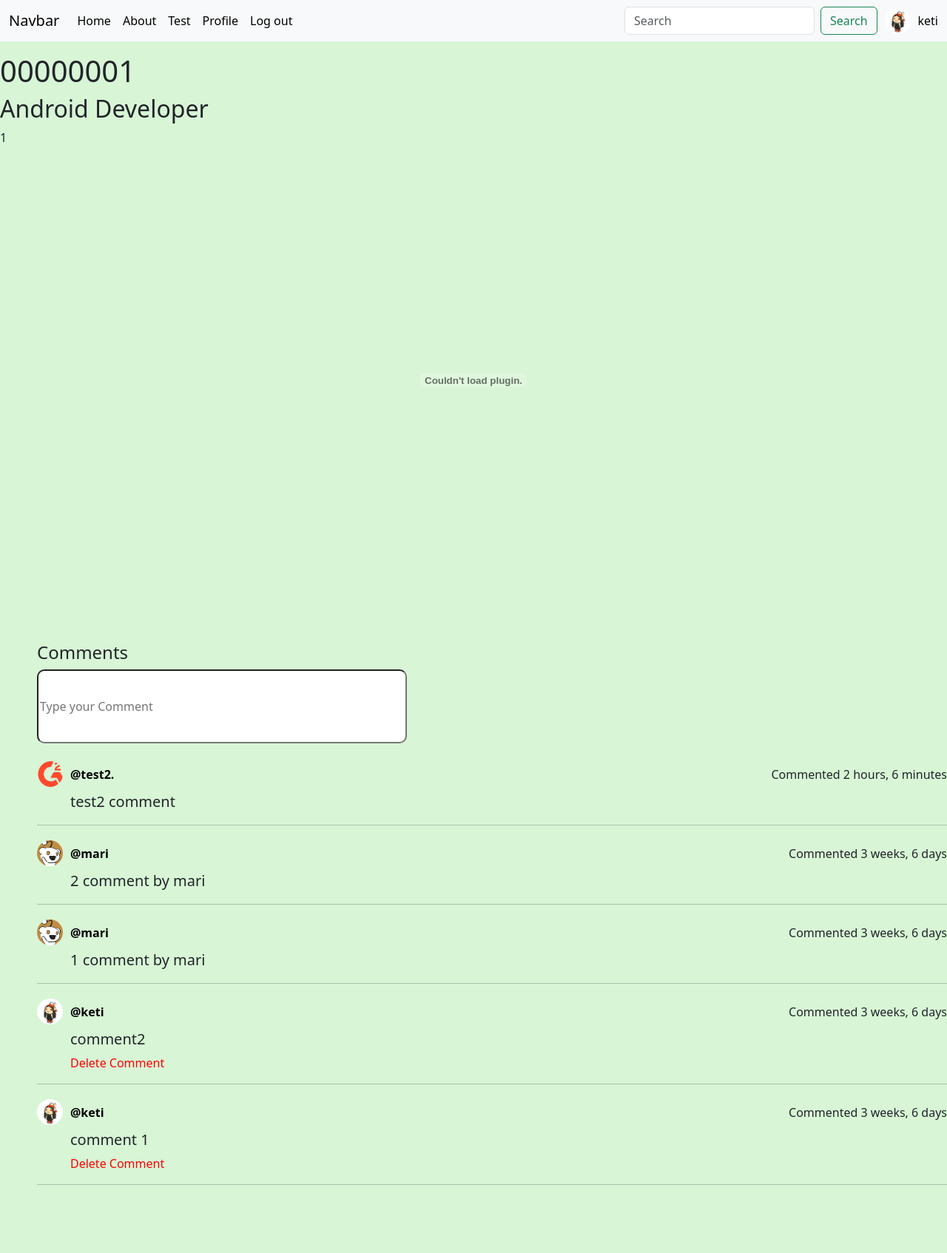
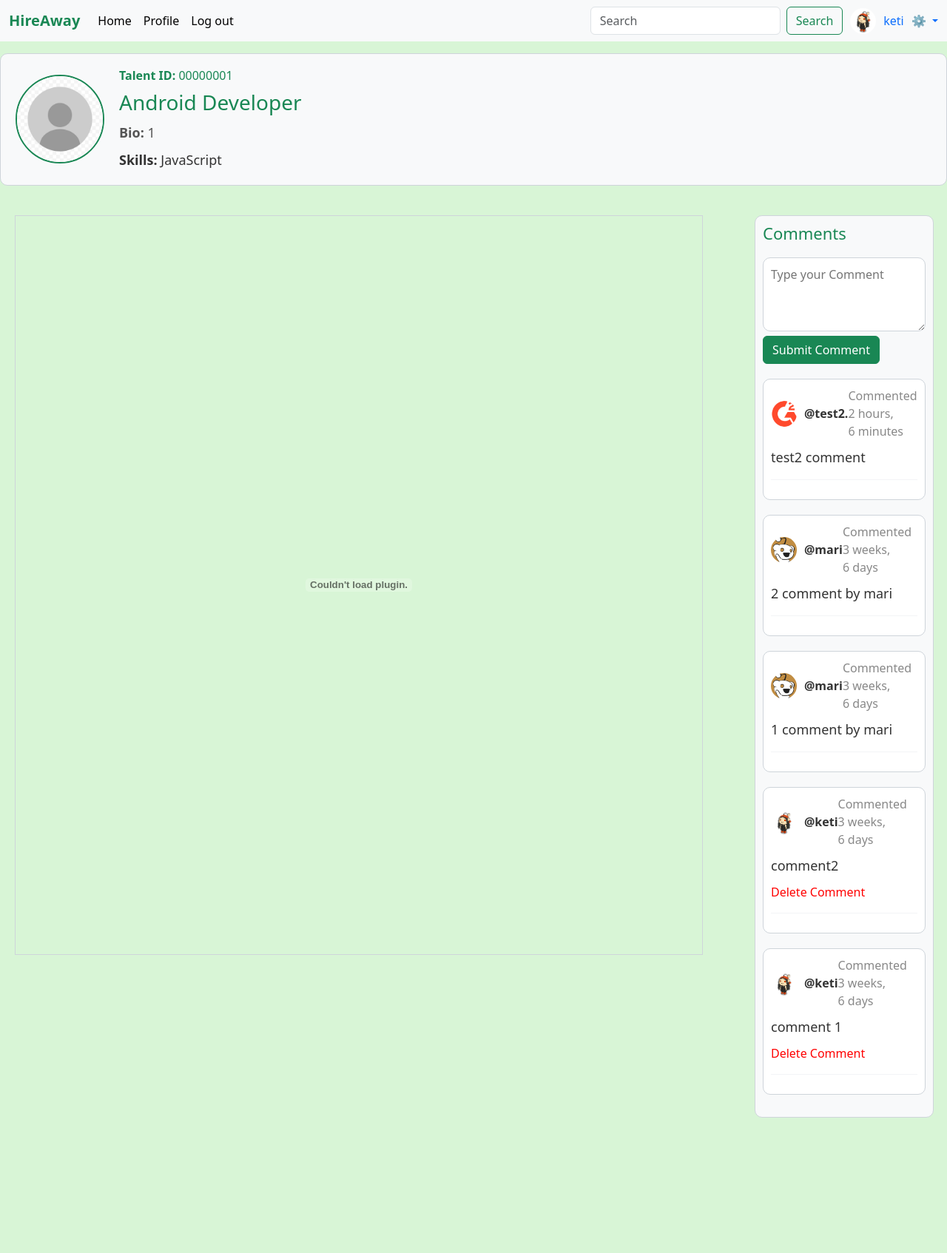
Before and after one commit to Kateone26/finalProject, a Django app: page /reading/7 in a window 1280 px wide. Shown: the whole page at 74% size. After the commit the page ends 1511 px from the top, so only its background shows below. Run offline with Django 5.2, Linux system fonts and the light colour scheme; a user stored in the database is signed in; data comes from the database, SQL or seed files in the repository; both versions use the stored data as it was after the commit.

Commit message:
Homework 18 / almost final version

```diff
--- a/myweb/base/models.py
+++ b/myweb/base/models.py
@@ -48,6 +48,7 @@ class Talents(models.Model):
         # return f"{self.talentCode} {self.positions}"
         return f"{self.talentCode} - {', '.join([position.name for position in self.positions.all()])}"
 
+
 class User(AbstractUser):
     talents = models.ManyToManyField(Talents, related_name='users', blank=True)
     avatar = models.ImageField(null=True, default='reditprof.png')
--- a/myweb/base/templates/base/profile.html
+++ b/myweb/base/templates/base/profile.html
@@ -5,7 +5,7 @@
 {% block content %}
 
 <!--<h1 style="text-align: center; margin:30px 0 30px 0;">My Favourite Freelancers</h1>-->
-<a href="{% url 'update_user' %}">Update user</a>
+<!--<a style="margin-bottom:5px;" class="btn btn-success" href="{% url 'update_user' %}">Update user</a>-->
 {% include 'base/talents.html' %}
 
 {% endblock %}
--- a/myweb/base/templates/base/reading.html
+++ b/myweb/base/templates/base/reading.html
@@ -3,56 +3,65 @@
 {% block title %} <title>Reading CV</title> {% endblock %}
 
 {% block content %}
-<h1>{{ cv_file.talentCode }}</h1>
-<h2>
+<div style="display: flex; gap: 20px; align-items: center; padding: 20px; border: 1px solid #ced4da; border-radius: 10px; background-color: #f8f9fa;">
+    <img
+        style="width: 120px; height: 120px; border-radius: 50%; object-fit: cover; border: 2px solid #198754;"
+        src="{{ cv_file.image.url }}"
+        alt="Talent Image">
+    <div>
+        <h1 style="font-size: 16px; color: #198754; margin: 0 0 10px 0;"><strong>Talent ID:</strong> {{ cv_file.talentCode }}</h1>
+        <h2 style="font-size: 28px; color: #198754; margin: 0 0 10px 0;">
             {% for position in cv_file.positions.all %}
                 {{ position.name }}{% if not forloop.last %}, {% endif %}
             {% endfor %}
         </h2>
-<p>{{ cv_file.bio }}</p>
+        <p style="font-size: 18px; color: #555; margin: 0 0 10px 0;"><strong>Bio:</strong> {{ cv_file.bio }}</p>
+        <p style="font-size: 18px; color: #333; margin: 0;">
+            <strong>Skills:</strong>
+            {% for skill in cv_file.skills.all %}
+                {{ skill.name }}{% if not forloop.last %}, {% endif %}
+            {% endfor %}
+        </p>
+    </div>
+</div>
 
+<div style="display: flex; gap: 50px; margin: 20px auto; max-width: 1800px; padding: 20px;">
+    <!-- PDF Viewer -->
+
+    <div style="flex: 0 0 75%; text-align: center;">
         {% load static %}
+        <embed src="{% static cv_file.file.url %}" width="100%" height="1000px" style="border: 1px solid #ced4da;">
+    </div>
 
-<embed src="{% static cv_file.file.url %}" width="100%" height="600px">
-<!--<iframe src="{% static cv_file.file.url %}" width="100%" height="600px"></iframe>-->
-<!--<a href="{% static cv_file.file.url %}" download>Download File</a>-->
-
-<br><br><br>
-<div style="margin-left: 50px;">
-    <h4>Comments</h4>
+    <!-- Comments -->
+    <div style="flex: 1; max-width: 25%; margin-left: 20px; padding: 10px; border: 1px solid #ced4da; border-radius: 10px; background-color: #f8f9fa;">
+        <h4 style="font-size: 22px; color: #198754; margin-bottom: 20px;">Comments</h4>
         {% if request.user.is_authenticated %}
-        <form action="" method="POST">
+            <form action="" method="POST" style="margin-bottom: 20px;">
                 {% csrf_token %}
-            <input style="width:500px; height:100px; border-radius:10px;" name="body" placeholder="Type your Comment">
+                <textarea name="body" placeholder="Type your Comment" style="width: 100%; height: 100px; border-radius: 10px; padding: 10px; border: 1px solid #ced4da;"></textarea>
+                <button type="submit" class="btn btn-success">Submit Comment</button>
             </form>
         {% endif %}
 
-    <br>
         {% for comment in cv_comments %}
-        <div style="margin-bottom: 20px;">
-            <div style="display: flex; align-items: center; justify-content: space-between;">
+            <div style="margin-bottom: 20px; padding: 10px; border: 1px solid #ced4da; border-radius: 10px; background-color: #ffffff;">
+                <div style="display: flex; align-items: center; justify-content: space-between; margin-bottom: 10px;">
                     <div style="display: flex; align-items: center; gap: 10px;">
-                    <a style="display: flex; align-items: center; gap: 10px;" href="{% url 'profile' comment.user.id %}">
-                        <img style="max-width: 100%; width: 35px; height: 35px; border-radius: 50px; object-fit: cover;" class="avatar" src="{{ comment.user.avatar.url }}">
-                        <p style="margin: 0; font-weight:700;">@{{ comment.user.username }}</p>
+                        <a href="{% url 'profile' comment.user.id %}" style="display: flex; align-items: center; gap: 10px; text-decoration: none; color: #333;">
+                            <img style="width: 35px; height: 35px; border-radius: 50%; object-fit: cover;" class="avatar" src="{{ comment.user.avatar.url }}" alt="Avatar">
+                            <p style="margin: 0; font-weight: 700;">@{{ comment.user.username }}</p>
                         </a>
                     </div>
-                <p style="margin: 0;"> Commented {{ comment.created | timesince }}</p>
+                    <p style="margin: 0; color: #888;">Commented {{ comment.created | timesince }}</p>
                 </div>
-            <div style="margin-left: 45px; margin-top: 5px;">
-                <p style="margin: 0; font-size:20px;">{{ comment.body }}</p>
+                <p style="margin: 0; font-size: 18px; color: #333;">{{ comment.body }}</p>
                 {% if comment.user == request.user %}
-                    <a href="{% url 'delete_comment' comment.id %}" style="color: red; display: inline-block; margin-top: 5px;">Delete Comment</a>
+                    <a href="{% url 'delete_comment' comment.id %}" style="color: red; text-decoration: none; margin-top: 10px; display: inline-block;">Delete Comment</a>
                 {% endif %}
-            </div><hr>
+                <hr style="border-top: 1px solid #ced4da;">
             </div>
         {% endfor %}
-
     </div>
-<br><br><br>
-
-
-
-
-
+</div>
 {% endblock %}
--- a/myweb/base/urls.py
+++ b/myweb/base/urls.py
@@ -5,7 +5,7 @@ from . import views
 urlpatterns = [
     path('', views.home, name='home'),
     path('about', views.about, name='about'),
-    path('test', views.test, name='test'),
+    # path('test', views.test, name='test'),
     path('profile/<str:pk>', views.profile, name='profile'),
     path('adding/<str:id>', views.adding, name='adding'),
     path('delete/<str:id>', views.delete, name='delete'),
--- a/myweb/base/views.py
+++ b/myweb/base/views.py
@@ -7,7 +7,6 @@ from django.contrib.auth.decorators import login_required
 from .forms import MyUserCreationForm, TalentForm, UserForm
 from .seeder import seeder_func
 from django.contrib import messages
-
 
 
 # Create your views here.
@@ -29,8 +28,8 @@ def about(request):
     return render(request, 'base/about.html')
 
 
-def test(request):
-    return render(request, 'base/test.html')
+# def test(request):
+#     return render(request, 'base/test.html')
 
 
 @login_required(login_url='login')
@@ -91,6 +90,7 @@ def login_user(request):
 def logout_user(request):
     logout(request)
     return redirect('home')
+
 
 def registration(request):
     form = MyUserCreationForm()
--- a/myweb/static/styles/style.css
+++ b/myweb/static/styles/style.css
@@ -3,5 +3,4 @@ body{
 }
 a{
     text-decoration:none;
-    color:black;
 }
--- a/myweb/templates/navbar.html
+++ b/myweb/templates/navbar.html
@@ -1,8 +1,8 @@
 
 
-<nav class="navbar navbar-expand-lg bg-body-tertiary">
+<nav class="navbar navbar-expand-lg bg-body-tertiary sticky-top">
   <div class="container-fluid">
-    <a class="navbar-brand" href="{% url 'home' %}">Navbar</a>
+    <a style="color:#198754; font-weight:800;" class="navbar-brand" href="{% url 'home' %}">HireAway</a>
     <button class="navbar-toggler" type="button" data-bs-toggle="collapse" data-bs-target="#navbarSupportedContent" aria-controls="navbarSupportedContent" aria-expanded="false" aria-label="Toggle navigation">
       <span class="navbar-toggler-icon"></span>
     </button>
@@ -11,12 +11,9 @@
         <li class="nav-item">
           <a class="nav-link active" aria-current="page" href="{% url 'home' %}">Home</a>
         </li>
-        <li class="nav-item">
-          <a class="nav-link active" aria-current="page" href="{% url 'about' %}">About</a>
-        </li>
-        <li class="nav-item">
-          <a class="nav-link active" aria-current="page" href="{% url 'test' %}">Test</a>
-        </li>
+<!--        <li class="nav-item">-->
+<!--          <a class="nav-link active" aria-current="page" href="{% url 'about' %}">About</a>-->
+<!--        </li>-->
         {% if request.user.is_authenticated %}
           <li class="nav-item">
             <a class="nav-link active" aria-current="page" href="{% url 'profile' request.user.id %}">Profile</a>
@@ -45,6 +42,17 @@
             <p style="margin: 0; line-height: 35px;">{{ request.user.username }}</p>
           </a>
         </div>
+
+        <div class="dropdown" style="margin-left: 10px;">
+          <a class="dropdown-toggle" href="#" id="settingsDropdown" role="button" data-bs-toggle="dropdown" aria-expanded="false">
+            ⚙️
+          </a>
+          <ul class="dropdown-menu dropdown-menu-end" aria-labelledby="settingsDropdown">
+            <li><a class="dropdown-item" href="{% url 'update_user' %}">Update User</a></li>
+          </ul>
+        </div>
+
+
       {% endif %}
     </div>
   </div>
```
Also changed, not shown: myweb/base/templates/base/add_cv.html (+20 -37 lines), myweb/base/templates/base/delete.html (+11 -5 lines), myweb/base/templates/base/login.html (+19 -12 lines), myweb/base/templates/base/registration.html (+23 -16 lines), myweb/base/templates/base/talents.html (+15 -16 lines), myweb/base/templates/base/test.html (deleted, +0 -16 lines), myweb/base/templates/base/update_user.html (+13 -10 lines), myweb/db.sqlite3, myweb/static/files/g2.png (added), myweb/static/files/prof_j3S0sUW.jpg (added). Lines whose indentation alone changed are shown as unchanged.
